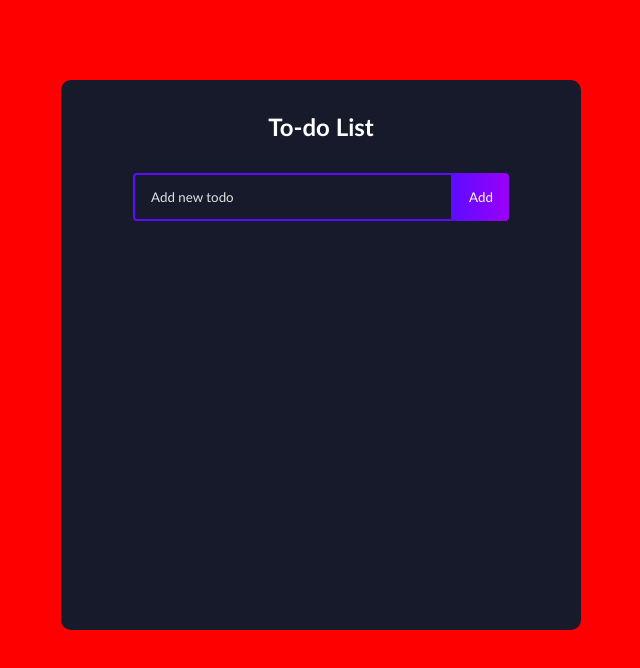
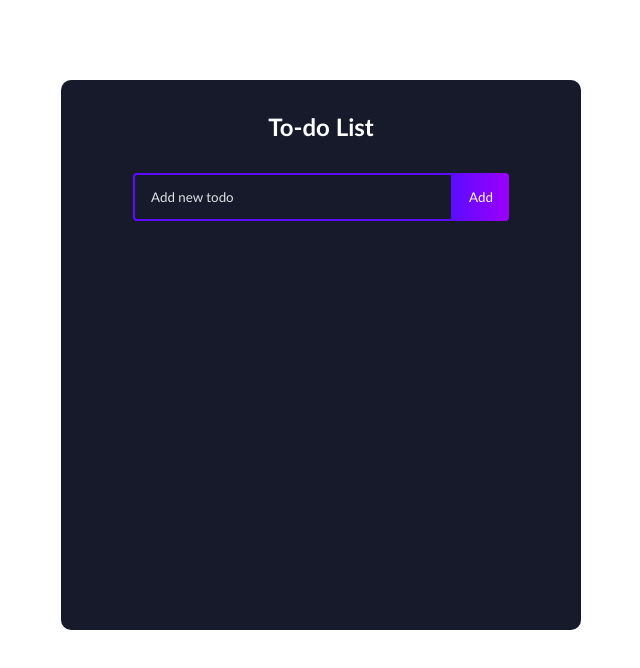
Before and after one commit to gogo147/Todo-List, a React (Create React App) app: page / in a window 1280 px wide. Shown: the top 668 px of the page, without its empty margins (319-959 px from the left). Built offline with nearby package versions, Linux system fonts and the light colour scheme.

Commit message:
background-color has been changed

```diff
--- a/src/App.css
+++ b/src/App.css
@@ -7,7 +7,7 @@
 }
 
 body {
-  background-color: red;
+  background-color: #fff;
   height: 100vh;
   width: 100%;
 }
```
